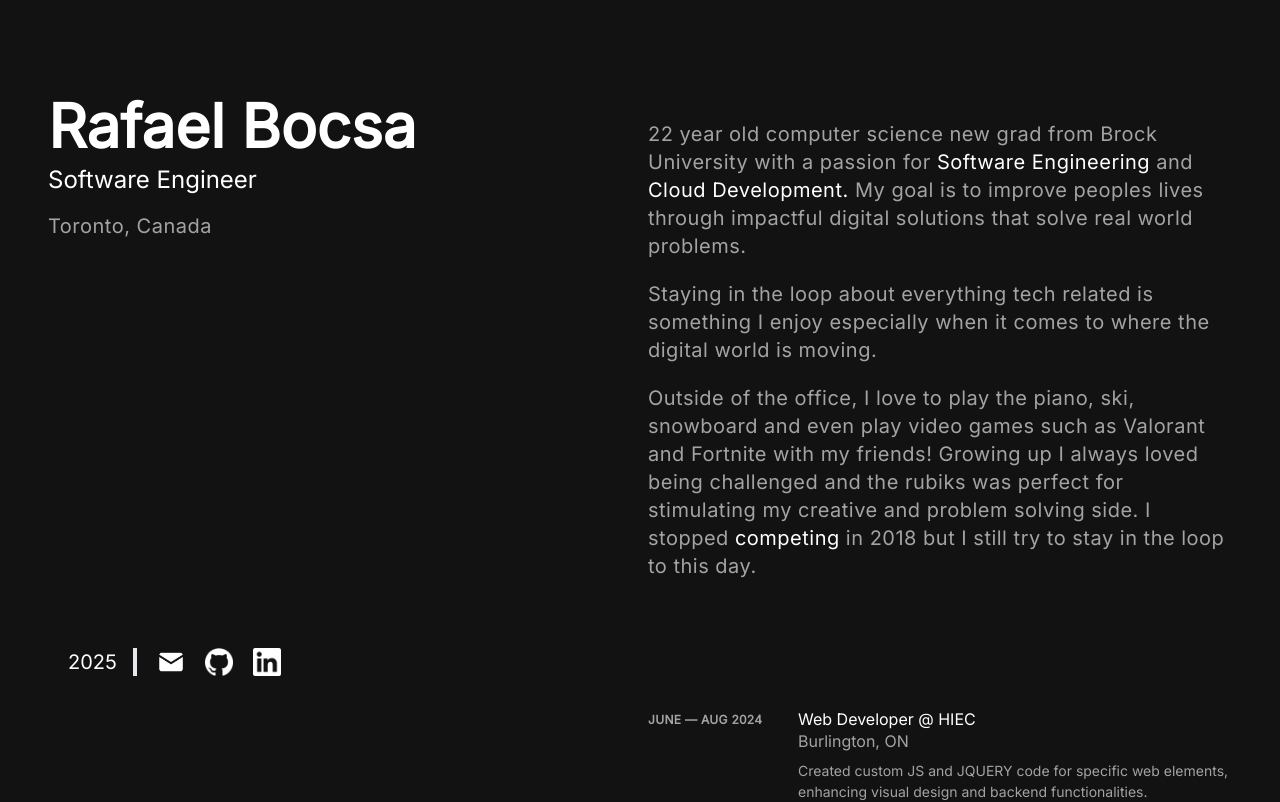
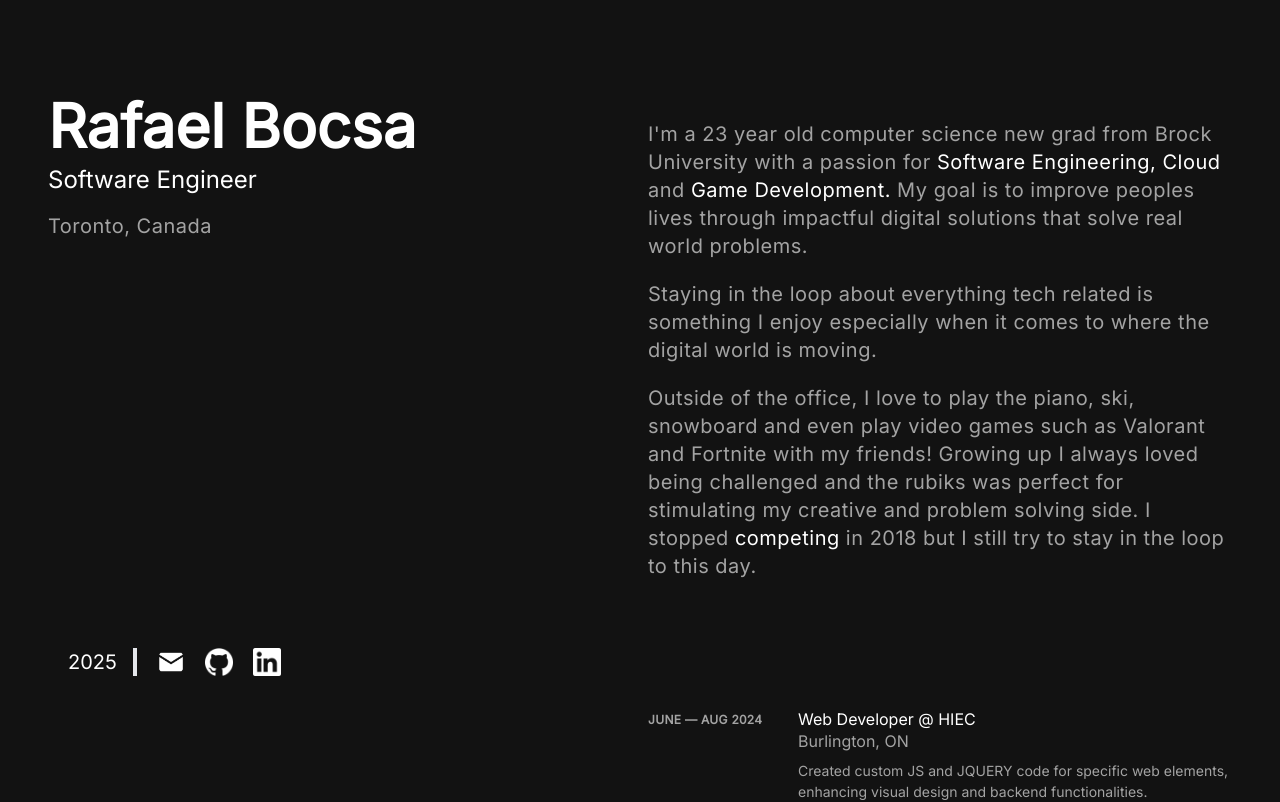
Before and after one commit to RafaelBocsa/my-site, a Next.js app: page / in a window 1280 px wide. Shown: the top 802 px of the page. Built offline with nearby package versions, Linux system fonts and the light colour scheme.

Commit message:
Updated About me

```diff
--- a/components/about_me/about_me.tsx
+++ b/components/about_me/about_me.tsx
@@ -9,11 +9,11 @@ const about_me = () => {
         </div>
 
         <div className="text-sm sm:text-md md:text-lg lg:text-xl tracking-wide ">
-          22 year old computer science new grad from Brock University with a
-          passion for{" "}
-          <div className="inline text-white">Software Engineering</div> and{" "}
-          <div className="inline text-white">Cloud Development.</div> My goal is
-          to improve peoples lives through impactful digital solutions that
+          I'm a 23 year old computer science new grad from Brock University with
+          a passion for{" "}
+          <div className="inline text-white">Software Engineering, Cloud</div>{" "}
+          and <div className="inline text-white">Game Development.</div> My goal
+          is to improve peoples lives through impactful digital solutions that
           solve real world problems.
         </div>
         <div className="text-sm sm:text-md md:text-lg lg:text-xl tracking-wide py-5">
```
